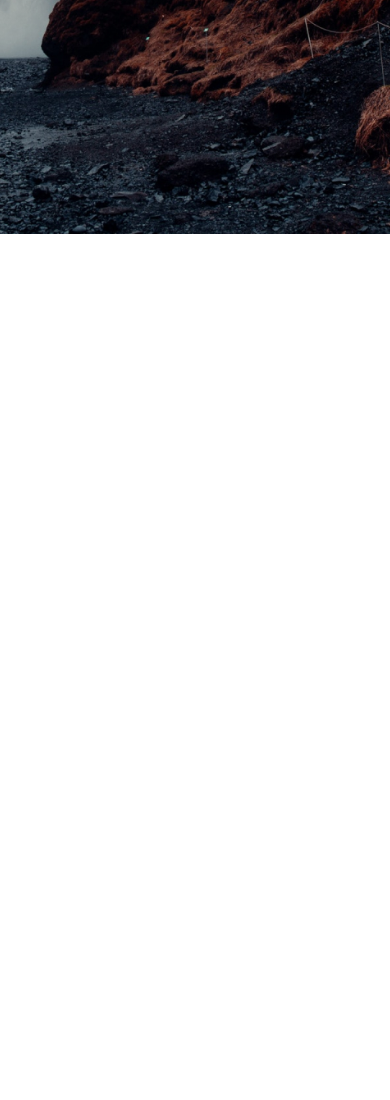
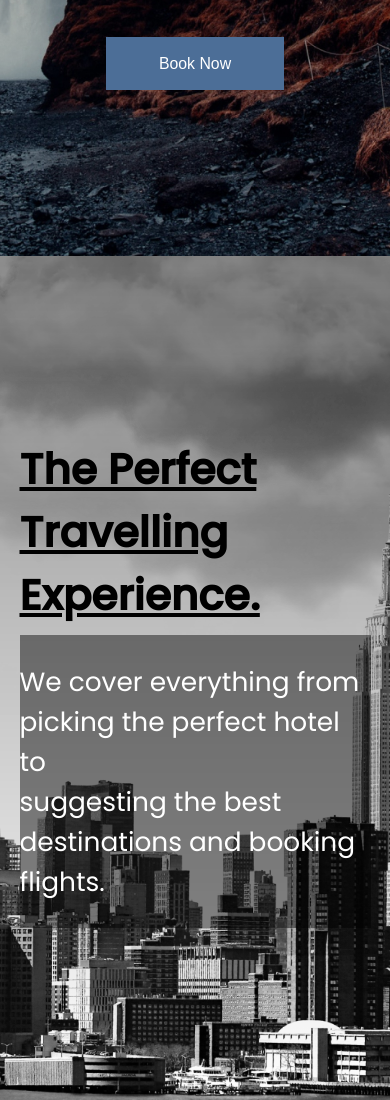
Before and after one commit to AdarshDevashish/Roamify, a plain HTML site: page index.html in a window 390 px wide. Shown: the part 623-1723 px from the top of the page. Before the commit the page ends 857 px from the top, so only its background shows below. Drawn offline with Linux system fonts and the light colour scheme; a web font is replaced by a local one.

Commit message:
Added Locations section
added location section with css animations using keyframes.

```diff
--- a/index.html
+++ b/index.html
@@ -40,5 +40,16 @@
       </h3>
       <button>Book Now</button>
     </section>
+    <section id="locations">
+      <header class="locations-head">
+        <h2>The Perfect Travelling Experience.</h2>
+        <h3>
+          We cover everything from picking the perfect hotel to <br />
+          suggesting the best destinations and booking flights.
+        </h3>
+        <img src="/img/cloud.png" class="moving-cloud-1 cloud" />
+        <img src="/img/cloud.png" class="moving-cloud-2 cloud" />
+      </header>
+    </section>
   </body>
 </html>
--- a/style.css
+++ b/style.css
@@ -37,10 +37,11 @@ button{
     color: white;
     font-size: 1.8rem;
     cursor: pointer;
+    transition: background 0.4s ease-in-out;
 }
 button:hover{
     padding: 2rem 6rem;
-    background: #4b688b;
+    background: #324358;
     border: none;
     color: white;
     font-size: 1.8rem;
@@ -93,6 +94,60 @@ nav ul{
     padding: 5rem;
 }
 
+/*Benefits Section*/
+#locations{
+    min-height: 100vh;
+    background: linear-gradient(rgba(0,0,0,0.45), transparent), url(/img/new-york-page.png);
+    background-size: cover;
+    background-position: center;
+    display: flex;
+    align-items: center;
+    position: relative;
+    overflow: hidden;
+}
+.locations-head{
+    width: 90%;
+    margin: auto;
+}
+.locations-head h2{
+    padding: 1rem 0rem;
+    text-decoration: underline;
+}
+.locations-head h3{
+    padding: 3rem 0rem;
+    background: linear-gradient(#2e2d2d, #5c5555);
+    background-clip: text;
+    -webkit-background-clip: text;
+    color: transparent;
+    -webkit-text-fill-color: transparent;
+}
+
+.cloud{
+    position: absolute;
+    top:0%;
+    right: 0%;
+    pointer-events: none;
+}
+.moving-cloud-1{
+    animation: cloudAnimation 4s infinite alternate ease-in-out;
+}
+.moving-cloud-2{
+    top: 15%;
+    z-index: -1;
+    opacity: 0.5;
+    animation: cloudAnimation 6s infinite alternate ease-in-out;
+}
+
+@keyframes cloudAnimation{
+    from{
+        transform: translate(10%, -10%);
+    }
+    to{
+        transform: translate(0%, 0%);
+    }
+}
+
+/* Media Query */
 @media screen and (max-width: 932px){
     html{
         font-size: 55%;
@@ -103,16 +158,18 @@ nav ul{
     #logo{
         padding: 2rem;
     }
-}
-
-@media screen and (max-width: 450px){
-    html{
-        font-size: 45%;
+    .cloud{
+        height: 38rem;
+        pointer-events: none;
     }
-    nav{
-        text-align: center;
+    .moving-cloud-1{
+        z-index: -1;
     }
-    #logo{
-        padding: 2rem;
+    .moving-cloud-2{
+        z-index: -2;
+    }
+    .locations-head h3{
+        background: rgba(0,0,0,0.45);
+        -webkit-text-fill-color: white;
     }
 }
```
